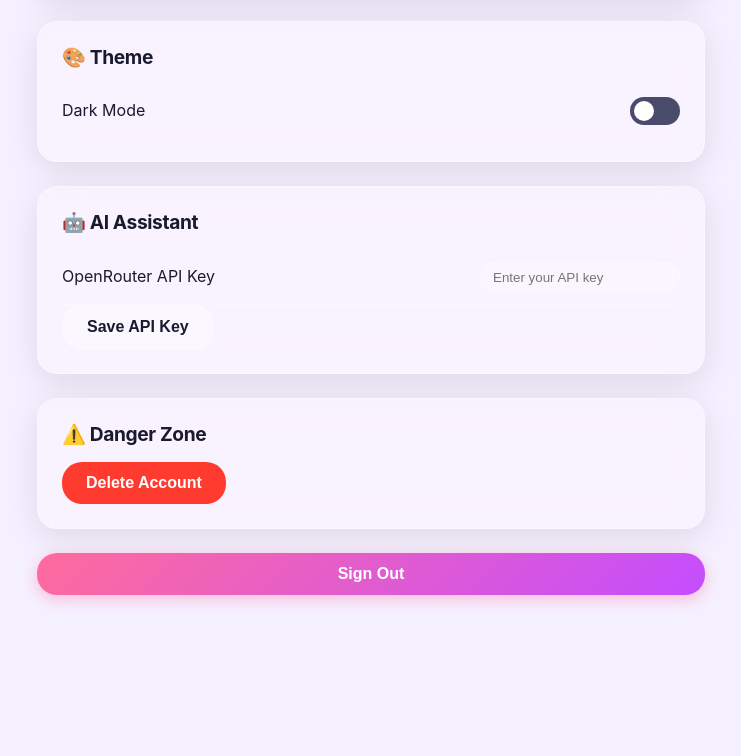
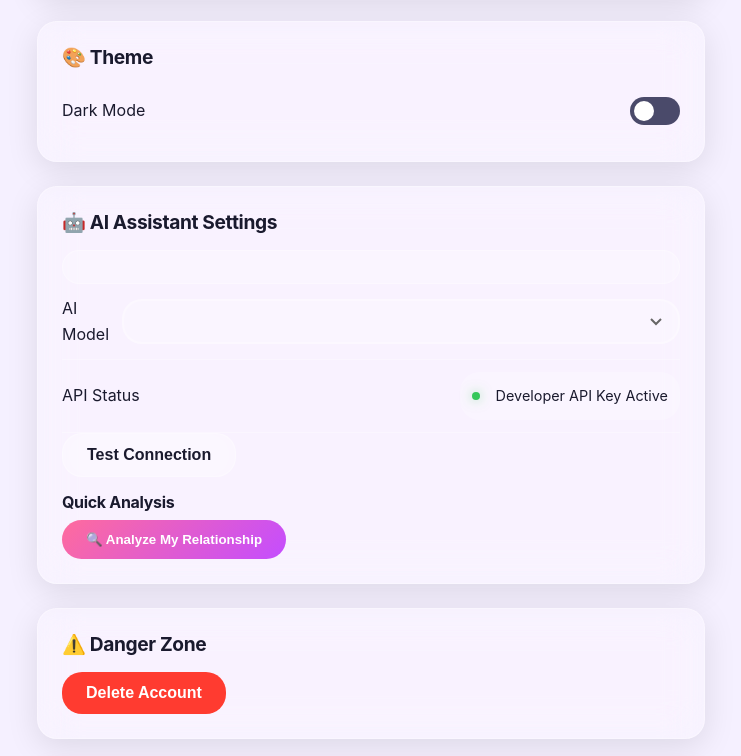
Before and after one commit to AdminOshibase48/Webkitaberdua_v.2.1, a plain HTML site: page settings.html in a window 1280 px wide. Shown: the part 533-1289 px from the top of the page, without its empty margins (269-1010 px from the left). Before the commit the page ends 1208 px from the top, so only its background shows below. Drawn offline with nearby package versions, Linux system fonts and the light colour scheme.

Commit message:
Update settings.html

```diff
--- a/settings.html
+++ b/settings.html
@@ -58,15 +58,38 @@
                 </div>
             </section>
 
-            <!-- AI Settings -->
-            <section class="settings-section glass">
-                <h2>🤖 AI Assistant</h2>
-                <div class="settings-item">
-                    <span>OpenRouter API Key</span>
-                    <input type="password" id="api-key" placeholder="Enter your API key" />
-                </div>
-                <button class="btn btn-secondary" id="save-api-key">Save API Key</button>
-            </section>
+           <!-- AI Settings -->
+<section class="settings-section glass">
+    <h2>🤖 AI Assistant Settings</h2>
+
+    <div class="settings-info" id="ai-settings-info">
+        <!-- Will be populated by JavaScript -->
+    </div>
+
+    <div class="settings-item">
+        <span>AI Model</span>
+        <select id="ai-model-select" class="ai-model-select">
+            <!-- Options populated by JavaScript -->
+        </select>
+    </div>
+
+    <div class="settings-item">
+        <span>API Status</span>
+        <div class="ai-status">
+            <span class="status-dot online"></span>
+            <span>Developer API Key Active</span>
+        </div>
+    </div>
+
+    <button class="btn btn-secondary" id="test-ai-connection">Test Connection</button>
+
+    <div style="margin-top: 1rem;">
+        <h4 style="margin-bottom: 0.5rem;">Quick Analysis</h4>
+        <button class="ai-analyze-btn" id="ai-analyze-btn">
+            🔍 Analyze My Relationship
+        </button>
+    </div>
+</section>
 
             <!-- Danger Zone -->
             <section class="settings-section glass danger">
```
